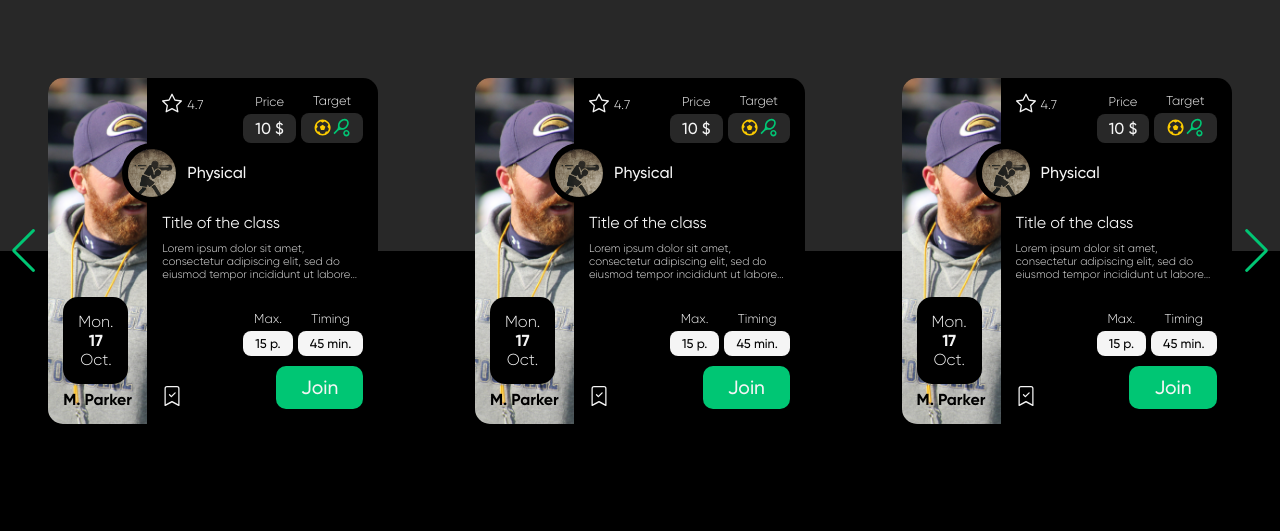
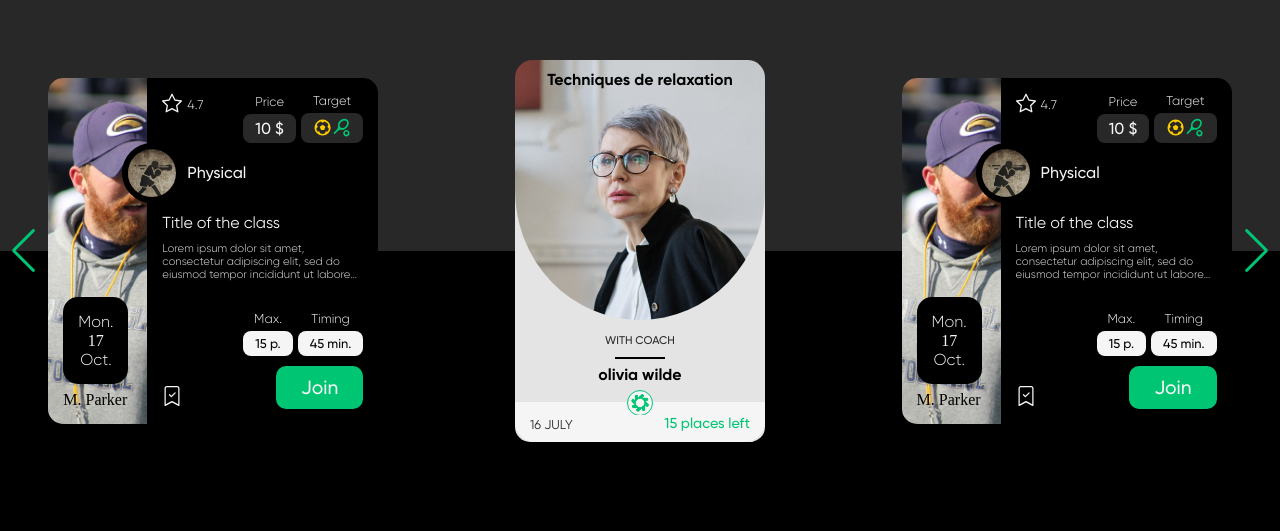
Before and after one commit to ESIEA-Dive/Mindto, a React (Create React App) app in the folder frontend_mindto/: page / in a window 1280 px wide. Shown: the part 2549-3080 px from the top of the page. Built offline with nearby package versions, Linux system fonts and the light colour scheme; a web font is replaced by a local one.

Commit message:
New class card
Class card designed by designer implemented

```diff
--- a/frontend_mindto/src/constants/images.js
+++ b/frontend_mindto/src/constants/images.js
@@ -10,6 +10,8 @@ import mindto_w from '../assets/mindto_wheel.svg';
 import mindto_s from '../assets/Mindto_solo.svg';
 import physical from '../assets/physical.jpg';
 import coach from '../assets/coach.jpg';
+import coach_bis from '../assets/coachbis.jpg';
+import mindto_logo_card from '../assets/mindto_logo_card.png';
 
 
 const imgs = {
@@ -24,6 +26,8 @@ const imgs = {
     mindto_logo,
     mindto_w,
     mindto_s,
+    mindto_logo_card,
+    coach_bis,
 };
 
 export default imgs;
--- /dev/null
+++ b/frontend_mindto/src/container/Transformation/ClassCardBis.jsx
@@ -0,0 +1,29 @@
+import React from 'react';
+
+import './ClassCardBis.scss';
+import images from '../../constants/images';
+
+const ClassCardBis = () => {
+    return (
+        <div className='cardbis'>
+            <div className='coachbis'>
+                <p className='type-classbis'>Techniques de relaxation</p>
+                <img className='picturebis' src={images.coach_bis} alt='coach'></img>
+
+                <p className='with-coach'>WITH COACH</p>
+                <p className='separationbis'></p>
+                <p className='namebis'>olivia wilde</p>
+            </div>
+            <div className='logobis_background'>
+                <p className='demi-background'></p>
+                <img className='logobis' src={images.mindto_logo_card} alt='logobis'></img>
+            </div>
+            <div className='bottombis'>
+                <p className='datebis'>16 JULY</p>
+                <p className='places-left'>15 places left</p>
+            </div>
+        </div>
+    );
+};
+
+export default ClassCardBis;
--- /dev/null
+++ b/frontend_mindto/src/container/Transformation/ClassCardBis.scss
@@ -0,0 +1,102 @@
+.cardbis {
+    height: auto;
+    width: 15vw;
+    max-width: 450px;
+    min-width: 250px;
+    border-bottom-left-radius: 15px;
+    border-bottom-right-radius: 15px;
+    border-top-left-radius: 35px;
+    border-top-right-radius: 35px;
+    background-color: var(--lightGray-color);
+    display: flex;
+    flex-wrap: wrap;
+    flex-direction: column;
+    text-align: center;
+    .coachbis {
+        max-height: 50%;
+        .picturebis {
+            height: 260px;
+            width: 100%;
+            border-bottom-left-radius: 100%;
+            border-bottom-right-radius: 100%;
+            border-top-left-radius: 35px;
+            border-top-right-radius: 35px;
+            object-fit: cover;
+        }
+        .type-classbis {
+            position: absolute;
+            left: 0;
+            right: 0;
+            margin-left: auto;
+            margin-right: auto;
+            font-family: "GilroyBold";
+            color: black;
+            font-size: 1rem;
+            padding: 10px;
+        }
+        .with-coach {
+            font-size: 0.7rem;
+            padding: 10px;
+            color: var(--primary-color);
+            font-family: "GilroyMedium";
+        }
+        .separationbis {
+            display: inline-block;
+            background-color: black;
+            height: 2px;
+            width: 50px;
+            margin-bottom: 12px;
+        }
+        .namebis {
+            font-family: "GilroyBold";
+            color: black;
+            font-size: 1rem;
+            margin-top: -10px;
+        }
+    }
+    .logobis_background {
+        width: 100%;
+        height: auto;
+        background-color: var(--white-color);
+        position: relative;
+        z-index: 10;
+        .demi-background {
+            background-color: var(--lightGray-color);
+            height: 50%;
+            width: 100%;
+            position: absolute;
+            z-index: -10;
+        }
+        .logobis {
+            height: 26px;
+            width: 26px;
+            margin: auto;
+            margin-top: 6px;
+            border-radius: 100%;
+            border: 1px solid var(--secondary-color);
+            background-color: var(--white-color);
+        }
+    }
+    .bottombis {
+        background-color: var(--white-color);
+        border-bottom-left-radius: 20px;
+        border-bottom-right-radius: 20px;
+        display: flex;
+        justify-content: space-between;
+        flex-direction: row;
+        padding: 0 15px 10px 15px;
+        margin-top: -5px;
+        z-index: 10;
+        .datebis {
+            font-family: "GilroyRegular";
+            color: var(--primary-color);
+            font-size: 0.8rem;
+            margin-top: 2px;
+        }
+        .places-left {
+            font-family: "GilroyMedium";
+            color: var(--secondary-color);
+            font-size: 0.9rem;
+        }
+    }
+}
--- a/frontend_mindto/src/container/Transformation/Transformation.jsx
+++ b/frontend_mindto/src/container/Transformation/Transformation.jsx
@@ -1,5 +1,6 @@
 import React, { useEffect, useState } from 'react';
 import ClassCard from './ClassCard';
+import ClassCardBis from './ClassCardBis';
 import { AppWrap } from '../../wrapper';
 
 // Import Swiper React components
@@ -58,9 +59,9 @@ const Transformation = () => {
           className="mySwiper"
         >
           <SwiperSlide><ClassCard /></SwiperSlide>
+          <SwiperSlide><ClassCardBis /></SwiperSlide>
           <SwiperSlide><ClassCard /></SwiperSlide>
-          <SwiperSlide><ClassCard /></SwiperSlide>
-          <SwiperSlide><ClassCard /></SwiperSlide>
+          <SwiperSlide><ClassCardBis /></SwiperSlide>
           <SwiperSlide><ClassCard /></SwiperSlide>
           <SwiperSlide><ClassCard /></SwiperSlide>
           <SwiperSlide><ClassCard /></SwiperSlide>
--- a/frontend_mindto/src/index.css
+++ b/frontend_mindto/src/index.css
@@ -1,6 +1,5 @@
-
 @font-face {
-  font-family: GirlroyBold ;
+    font-family: GilroyBold;
     src: url(./fonts/Gilroy-Bold.otf);
 }
 
@@ -10,12 +9,12 @@
 }
 
 @font-face {
-  font-family: GilroyMedium ;
+    font-family: GilroyMedium;
     src: url(./fonts/Gilroy-Medium.otf);
 }
 
 @font-face {
-  font-family: GilroyRegular ;
+    font-family: GilroyRegular;
     src: url(./fonts/Gilroy-Regular.otf);
 }
 
@@ -26,11 +25,9 @@
 
 :root {
     --font-base: "OctoberTamil", sans-serif;
-
     --g3: rgb(51, 102, 76);
     --g2: rgb(46, 42, 43);
-  --g1: rgb(0, 198 , 116 );
-
+    --g1: rgb(0, 198, 116);
     --primary-color: #282828;
     --secondary-color: #00C674;
     --yellow-color: #FFE269;
```
Also changed, not shown: frontend_mindto/src/assets/coachbis.jpg (added), frontend_mindto/src/assets/mindto_logo_card.png (added). Lines whose indentation alone changed are shown as unchanged.
